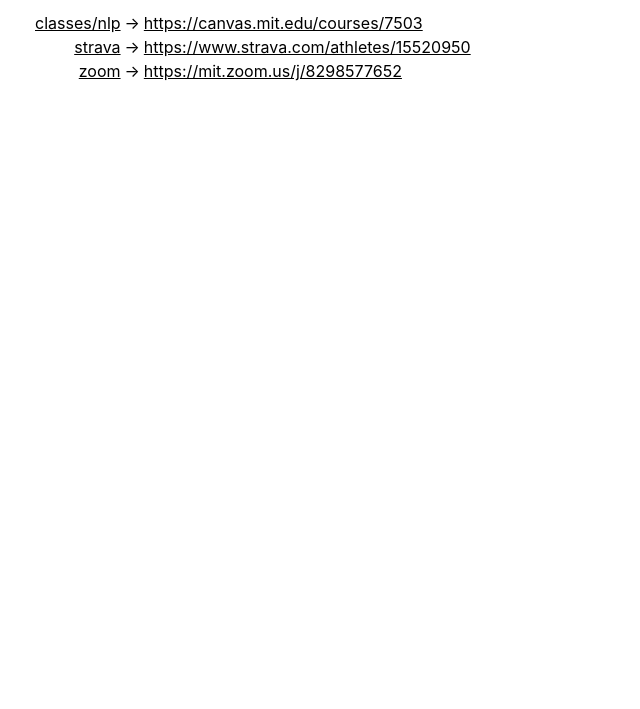
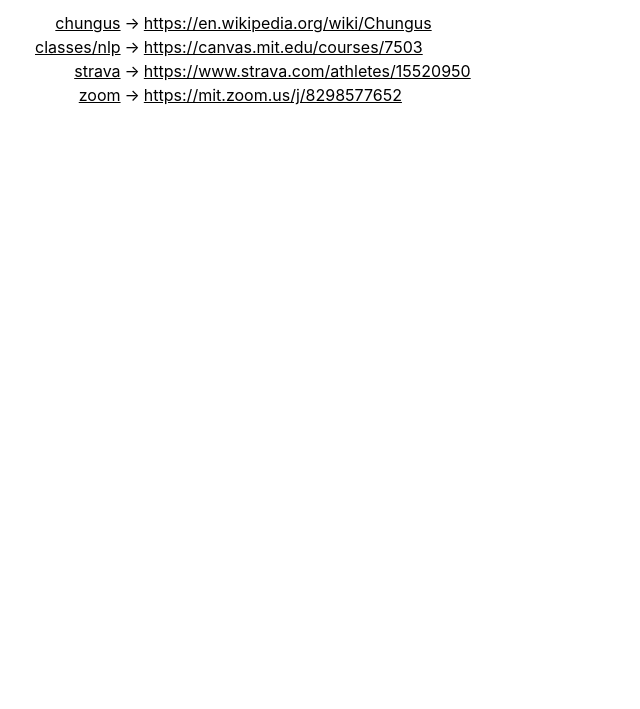
Before and after one commit to lengstrom/goto, a plain HTML site: page index.html in a window 1280 px wide. Shown: the part 91-800 px from the top of the page, without its empty margins (0-640 px from the left). Drawn offline with Linux system fonts and the light colour scheme.

Commit message:
Set key "chungus" → "https://en.wikipedia.org/wiki

```diff
--- a/index.csv
+++ b/index.csv
@@ -2,3 +2,4 @@ key,url
 strava,https://www.strava.com/athletes/15520950
 zoom,https://mit.zoom.us/j/8298577652
 classes/nlp,https://canvas.mit.edu/courses/7503
+chungus,https://en.wikipedia.org/wiki/Chungus
--- a/index.html
+++ b/index.html
@@ -10,4 +10,4 @@ a { color: black }
 td:nth-child(1) { text-align: right }
 </style>
 <h1>gitlinks</h1>
-<table><tbody><tr><td><a href="classes/nlp">classes/nlp</a></td><td>→</td><td><a href="https://canvas.mit.edu/courses/7503">https://canvas.mit.edu/courses/7503</a></td></li><tr><td><a href="strava">strava</a></td><td>→</td><td><a href="https://www.strava.com/athletes/15520950">https://www.strava.com/athletes/15520950</a></td></li><tr><td><a href="zoom">zoom</a></td><td>→</td><td><a href="https://mit.zoom.us/j/8298577652">https://mit.zoom.us/j/8298577652</a></td></li></tbody></table>
+<table><tbody><tr><td><a href="chungus">chungus</a></td><td>→</td><td><a href="https://en.wikipedia.org/wiki/Chungus">https://en.wikipedia.org/wiki/Chungus</a></td></li><tr><td><a href="classes/nlp">classes/nlp</a></td><td>→</td><td><a href="https://canvas.mit.edu/courses/7503">https://canvas.mit.edu/courses/7503</a></td></li><tr><td><a href="strava">strava</a></td><td>→</td><td><a href="https://www.strava.com/athletes/15520950">https://www.strava.com/athletes/15520950</a></td></li><tr><td><a href="zoom">zoom</a></td><td>→</td><td><a href="https://mit.zoom.us/j/8298577652">https://mit.zoom.us/j/8298577652</a></td></li></tbody></table>
```
Also changed, not shown: chungus/index.html (added, +1 -0 lines).
